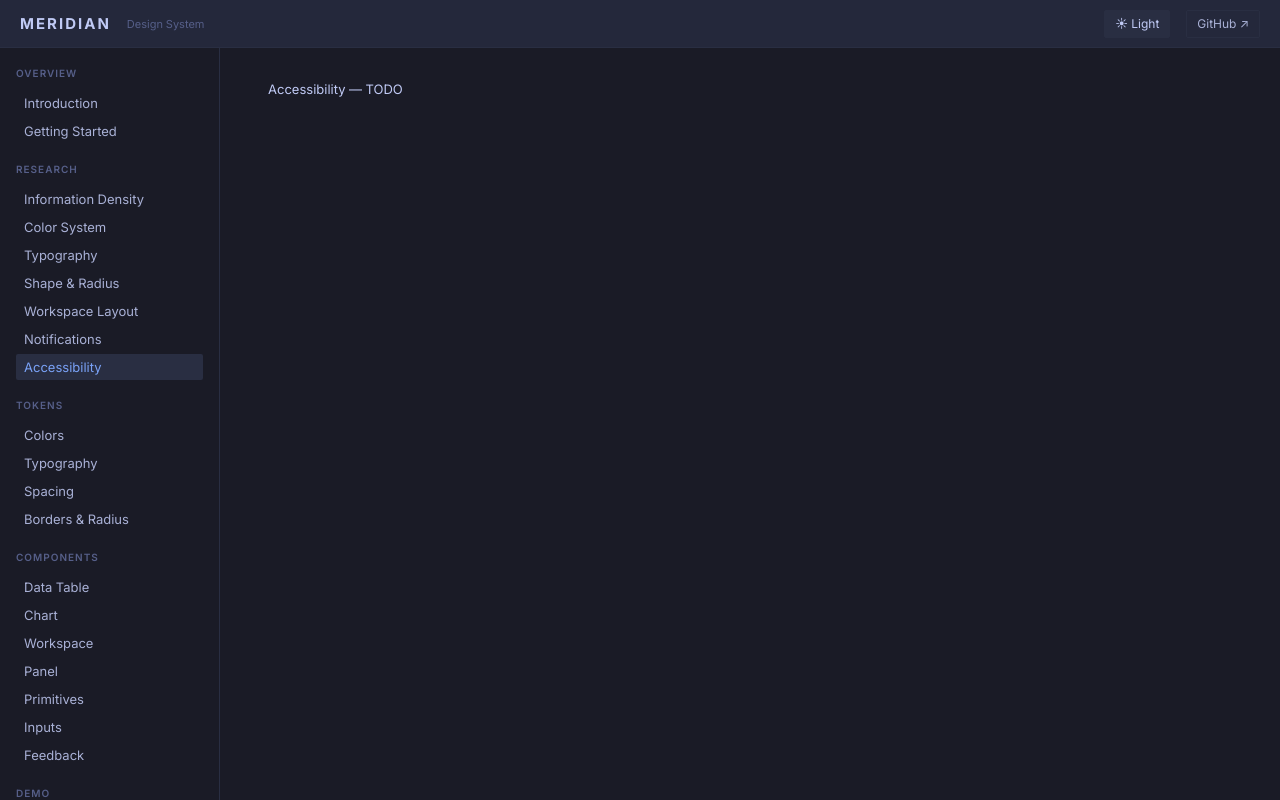
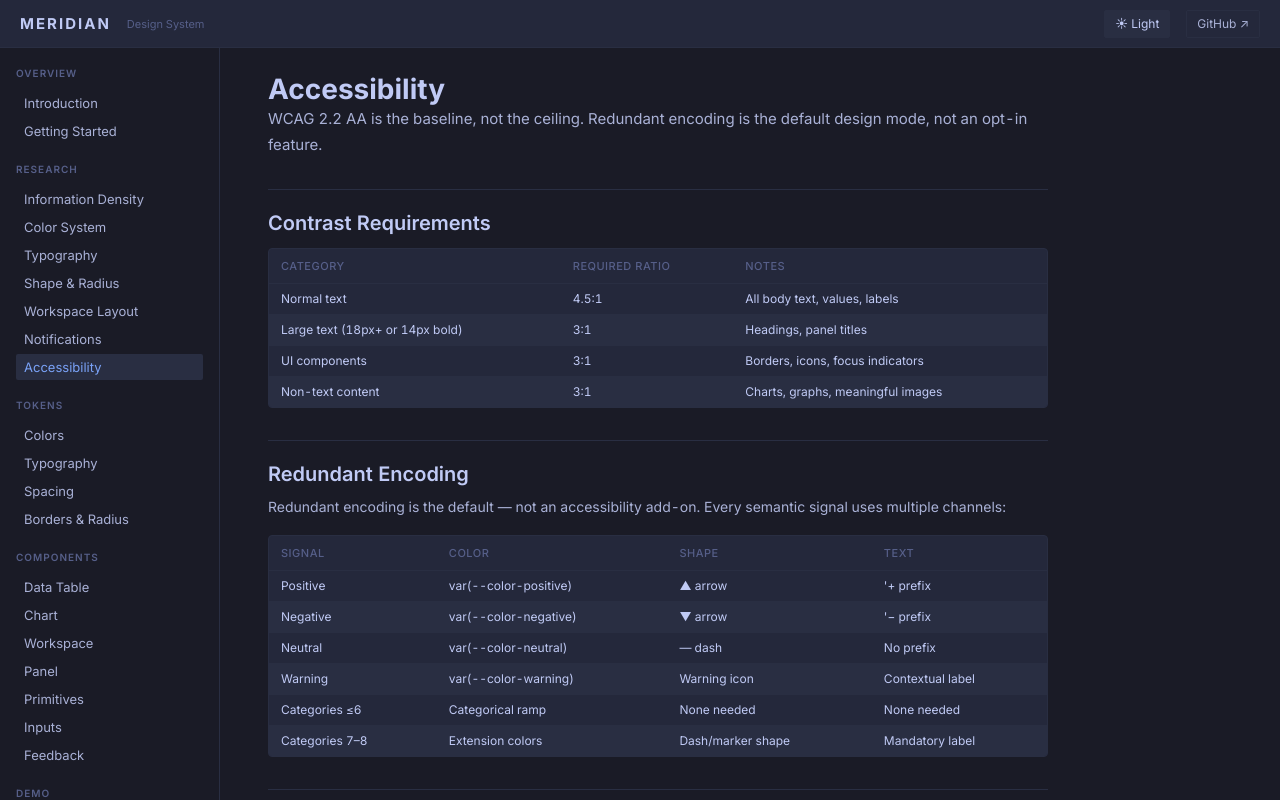
Before and after one commit to mcakes/meridian, a React (Vite) app: page /research/accessibility in a window 1280 px wide. Built offline with nearby package versions, Linux system fonts and the light colour scheme.

Commit message:
feat: add Notifications and Accessibility research pages

```diff
--- a/src/site/pages/research/Accessibility.tsx
+++ b/src/site/pages/research/Accessibility.tsx
@@ -1,3 +1,73 @@
+import { Section } from '@/site/components/Section';
+import { TokenTable } from '@/site/components/TokenTable';
+
 export default function Accessibility() {
-  return <div>Accessibility — TODO</div>;
+  return (
+    <div>
+      <h1 style={{ fontSize: 28, fontWeight: 700, color: 'var(--text-primary)', marginBottom: 8 }}>Accessibility</h1>
+      <p style={{ fontSize: 15, color: 'var(--text-secondary)', lineHeight: 1.7 }}>
+        WCAG 2.2 AA is the baseline, not the ceiling. Redundant encoding is the default design mode, not an opt-in feature.
+      </p>
+
+      <Section title="Contrast Requirements">
+        <TokenTable
+          columns={['Category', 'Required Ratio', 'Notes']}
+          rows={[
+            ['Normal text', '4.5:1', 'All body text, values, labels'],
+            ['Large text (18px+ or 14px bold)', '3:1', 'Headings, panel titles'],
+            ['UI components', '3:1', 'Borders, icons, focus indicators'],
+            ['Non-text content', '3:1', 'Charts, graphs, meaningful images'],
+          ]}
+        />
+      </Section>
+
+      <Section title="Redundant Encoding">
+        <p style={{ fontSize: 14, color: 'var(--text-secondary)', lineHeight: 1.7, margin: '12px 0' }}>
+          Redundant encoding is the default — not an accessibility add-on. Every semantic signal uses multiple channels:
+        </p>
+        <TokenTable
+          columns={['Signal', 'Color', 'Shape', 'Text']}
+          rows={[
+            ['Positive', 'var(--color-positive)', '▲ arrow', "'+ prefix"],
+            ['Negative', 'var(--color-negative)', '▼ arrow', "'− prefix"],
+            ['Neutral', 'var(--color-neutral)', '— dash', 'No prefix'],
+            ['Warning', 'var(--color-warning)', 'Warning icon', 'Contextual label'],
+            ['Categories ≤6', 'Categorical ramp', 'None needed', 'None needed'],
+            ['Categories 7–8', 'Extension colors', 'Dash/marker shape', 'Mandatory label'],
+          ]}
+        />
+      </Section>
+
+      <Section title="Color Vision Deficiency Safety">
+        <p style={{ fontSize: 14, color: 'var(--text-secondary)', lineHeight: 1.7, margin: '12px 0' }}>
+          Minimum ΔE of 12 or more under deuteranopia simulation (Viénot 1999 matrix). When hue collapses under CVD,
+          lightness separation (L*) is the primary mitigation. For example, red (L*=60) versus orange (L*=74) gives
+          ΔE of 16.3 even under full deuteranopia.
+        </p>
+      </Section>
+
+      <Section title="Motion and Animation">
+        <p style={{ fontSize: 14, color: 'var(--text-secondary)', lineHeight: 1.7, margin: '12px 0' }}>
+          All animations respect prefers-reduced-motion. When reduced motion is preferred: flash animations are
+          disabled, directional micro-animations are disabled, toast slide-ins are disabled, panel resize transitions
+          become immediate, and hover transitions become instant.
+        </p>
+      </Section>
+
+      <Section title="Radix UI Primitives">
+        <p style={{ fontSize: 14, color: 'var(--text-secondary)', lineHeight: 1.7, margin: '12px 0' }}>
+          Meridian uses Radix UI for the primitive layer: Dialog, Popover, DropdownMenu, Tabs, Tooltip, Select,
+          ScrollArea. These provide WAI-ARIA implementations, focus management, and keyboard interaction patterns
+          out of the box.
+        </p>
+      </Section>
+
+      <Section title="Focus Indication">
+        <p style={{ fontSize: 14, color: 'var(--text-secondary)', lineHeight: 1.7, margin: '12px 0' }}>
+          Focus ring is implemented as box-shadow: 0 0 0 2px var(--color-info). Using box-shadow instead of border
+          avoids layout shift. The focus ring must achieve 3:1 contrast against the surface background.
+        </p>
+      </Section>
+    </div>
+  );
 }
--- a/src/site/pages/research/Notifications.tsx
+++ b/src/site/pages/research/Notifications.tsx
@@ -1,3 +1,62 @@
+import { Section } from '@/site/components/Section';
+import { TokenTable } from '@/site/components/TokenTable';
+import { Citation } from '@/site/components/Citation';
+
 export default function Notifications() {
-  return <div>Notifications — TODO</div>;
+  return (
+    <div>
+      <h1 style={{ fontSize: 28, fontWeight: 700, color: 'var(--text-primary)', marginBottom: 8 }}>Notifications</h1>
+      <p style={{ fontSize: 15, color: 'var(--text-secondary)', lineHeight: 1.7 }}>
+        Constant notifications raise cognitive workload, decrease heart rate variability, and worsen accuracy.
+        A tiered system with batching preserves responsiveness while cutting stress.
+      </p>
+
+      <Section title="Cognitive Workload Research">
+        <p style={{ fontSize: 14, color: 'var(--text-secondary)', lineHeight: 1.7, margin: '12px 0' }}>
+          A hybrid lab and field study (N=120 lab, N=100 field) using NASA-TLX found that constant notifications
+          significantly raised cognitive workload, decreased HRV, and worsened task accuracy. Batching notifications
+          into 2 to 5 second windows preserved responsiveness while measurably reducing stress.
+        </p>
+      </Section>
+
+      <Section title="Zeigarnik Effect">
+        <p style={{ fontSize: 14, color: 'var(--text-secondary)', lineHeight: 1.7, margin: '12px 0' }}>
+          The Zeigarnik effect creates cognitive open loops when notifications are perceived but not acted on.
+          Unresolved notifications occupy working memory, reducing capacity for the primary task. This means every
+          notification must be either actionable (user can resolve it) or clearly passive (no action expected).
+        </p>
+      </Section>
+
+      <Section title="Four-Tier Taxonomy">
+        <TokenTable
+          columns={['Tier', 'Urgency', 'UI', 'Dismiss', 'Examples']}
+          rows={[
+            ['Critical', 'Immediate', 'Modal overlay + audio', 'Explicit only', 'Risk limit breach, margin call'],
+            ['Urgent', 'Seconds', 'Toast (top-right)', 'Auto + manual', 'Order fill, price alert'],
+            ['Informational', 'Next moment', 'Feed entry + badge', 'User-driven', 'News, corporate actions'],
+            ['Passive', 'Background', 'Dedicated panel', 'N/A', 'Market feed, order history'],
+          ]}
+        />
+        <p style={{ fontSize: 14, color: 'var(--text-secondary)', lineHeight: 1.7, margin: '12px 0' }}>
+          Sound is reserved for the Critical tier only — habituation renders frequent sounds meaningless. Toast stack
+          is capped at 3 visible; the 4th and beyond collapse to a '+N more' button.
+        </p>
+      </Section>
+
+      <Section title="References">
+        <Citation
+          id={28}
+          authors="Various"
+          title="Managing Digital Notifications and Stress: Evidence from a Hybrid Laboratory and Field Study"
+          source="2025"
+        />
+        <Citation
+          id={29}
+          authors="NetPsychology"
+          title="The Neuroscience of Notifications: Why You Can't Ignore Them"
+          url="https://netpsychology.org/the-neuroscience-of-notifications-why-you-cant-ignore-them/"
+        />
+      </Section>
+    </div>
+  );
 }
```
